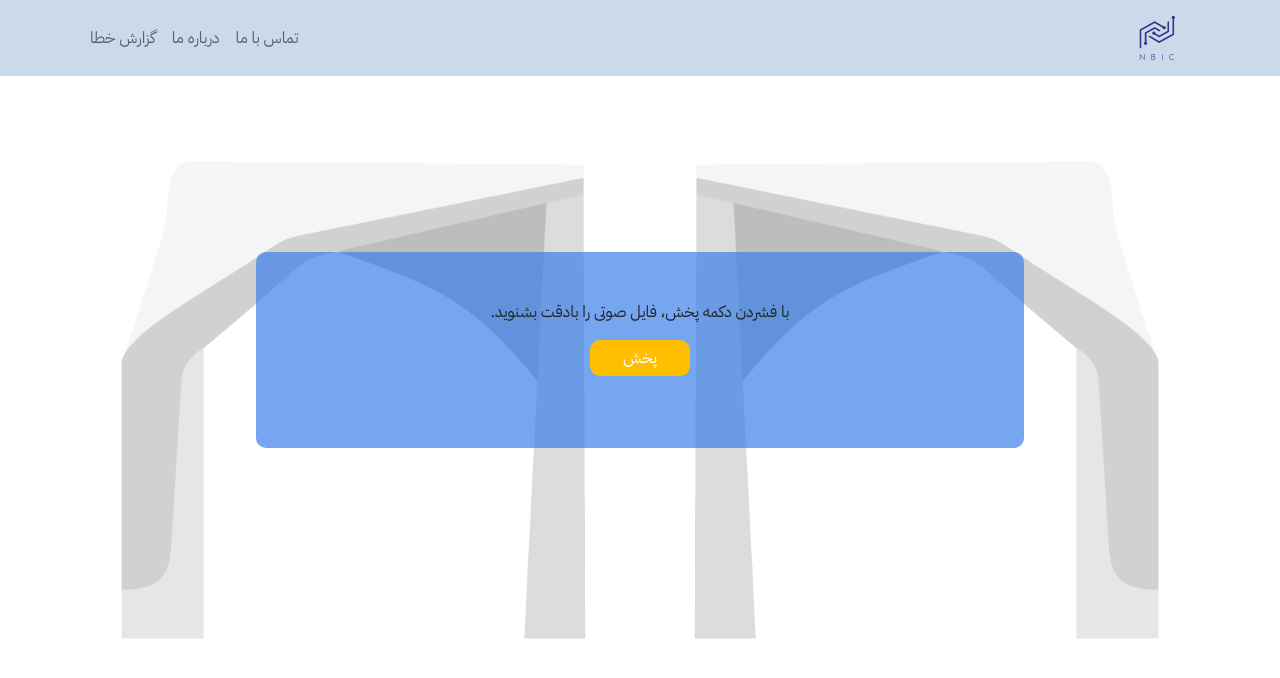
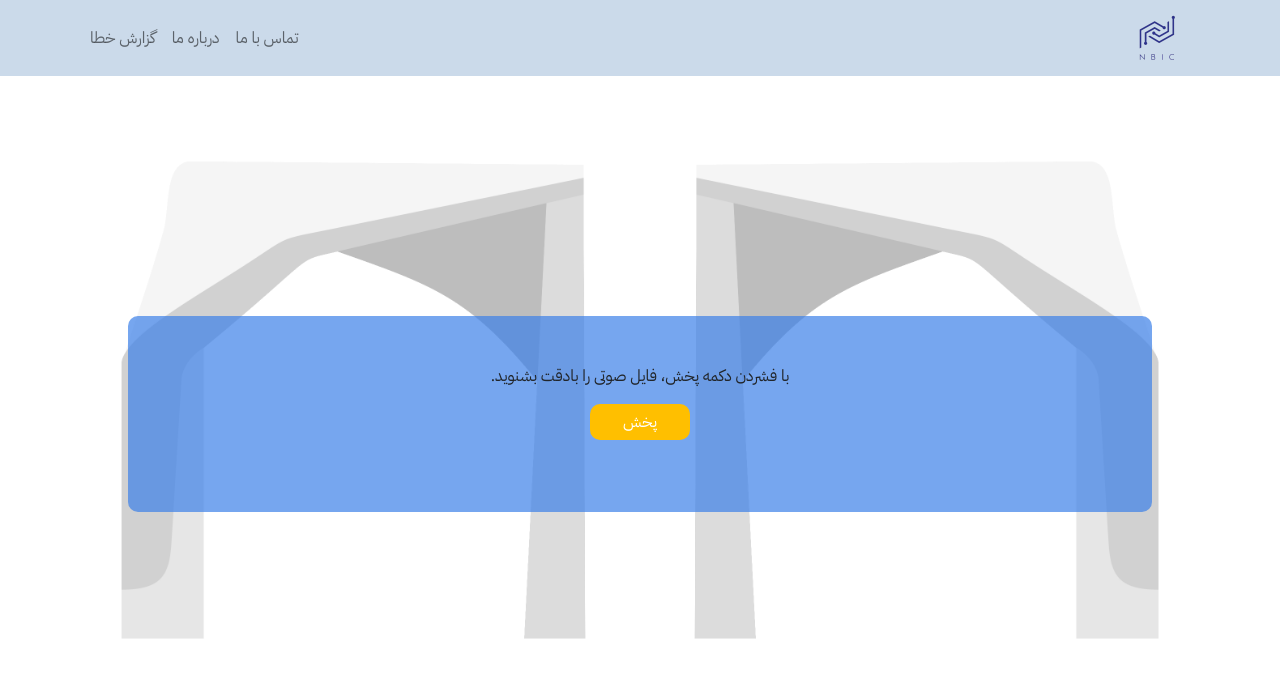
Before and after one commit to FatemehIzadi/NBIC-Project, a React (Create React App) app: page /playVoice in a window 1280 px wide. Shown: the top 678 px of the page. Built offline with nearby package versions, Linux system fonts and the light colour scheme; a web font is replaced by a local one.

Commit message:
small css fixes(play voice-record voice)

```diff
--- a/src/instructionsPage/InstructionsCard.js
+++ b/src/instructionsPage/InstructionsCard.js
@@ -9,7 +9,7 @@ export default function InstructionsCard() {
         <div>
         <Card className="inst-lines">
         <Card.Body>
-        <Card.Text className='text-right' dir='rtl'>
+        <Card.Text dir='rtl'>
        شرکت کننده گرامی، ضمن تشکر از همکاری شما، روند تست پیش رو مطابق زیر می‌باشد. خواهشمند است پس از مطالعه دقیق، با انتخاب گزینه "قوانین را مطالعه کرده‌ام" و سپس فشردن دکمه "شرکت در تست"، تست را شروع نمایید. <br/><br/>
 
         ۱- در این تست یک فایل صوتی برای شما پخش خواهد شد که پس از فشردن دکمه پخش قابلیت توقف و بازگشت به عقب را نخواهد داشت، پس قبل از شروع تست تلاش کنید در محیطی با کمترین میزان مزاحمت بیرونی قرار بگیرید.<br/><br/>
--- a/src/playVoicePage/PlayVoice.css
+++ b/src/playVoicePage/PlayVoice.css
@@ -9,8 +9,8 @@
 
 .main-playVoice-card{
     padding: 2em;
-    margin:6rem auto;
-    width: 60%;
+    margin:10rem auto;
+    width: 80%;
     background-color: rgb(60, 128, 232, 70%) !important;
     border: none !important;
     border-radius: 10px !important;
--- a/src/playVoicePage/PlayVoice.js
+++ b/src/playVoicePage/PlayVoice.js
@@ -15,29 +15,23 @@ class PlayVoice extends React.Component {
         isPlaying: false,
       };
 
-      // Main function to handle both play and pause operations
       playPause = () => {
 
-        // Get state of song
         let isPlaying = this.state.isPlaying;
 
         if (isPlaying) {
-          // Pause the song if it is playing
           this.state.audio.pause();
         } else {
 
-          // Play the song if it is paused
           this.state.audio.play();
         }
-
-        // Change the state of song
         this.setState({ isPlaying: !isPlaying });
       };
 
     render() {
     return(
         <div className="playVoice-main">
-        <Card className="mb-3 main-playVoice-card text-center">
+        <Card className="main-playVoice-card text-center">
             <Card.Body>
                 <div className='voicePlayer'
                 // hidden
--- a/src/recordVoice/RecordVoice.css
+++ b/src/recordVoice/RecordVoice.css
@@ -10,7 +10,7 @@
 .main-recordVoice-card{
     padding: 2em;
     margin:6rem auto;
-    width: 60%;
+    width: 80%;
     background-color: rgb(60, 128, 232, 70%) !important;
     border: none !important;
     border-radius: 10px !important;
```
